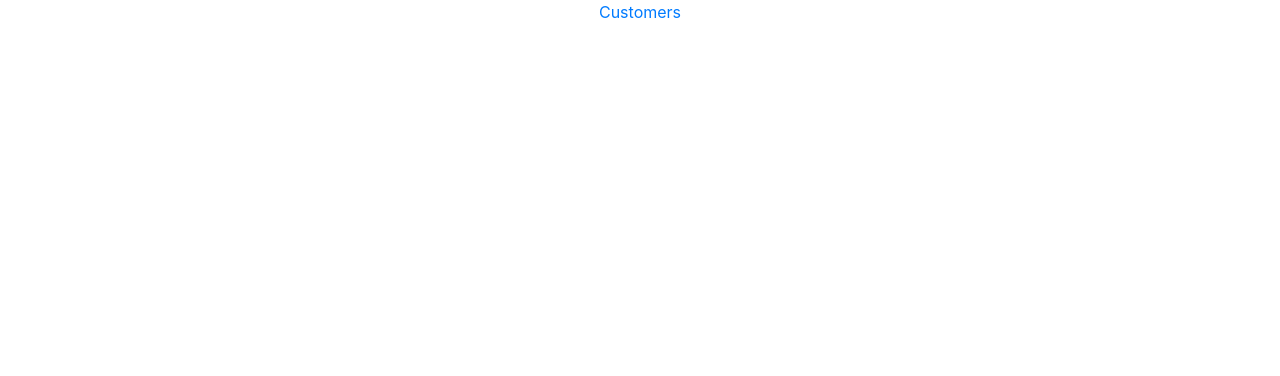
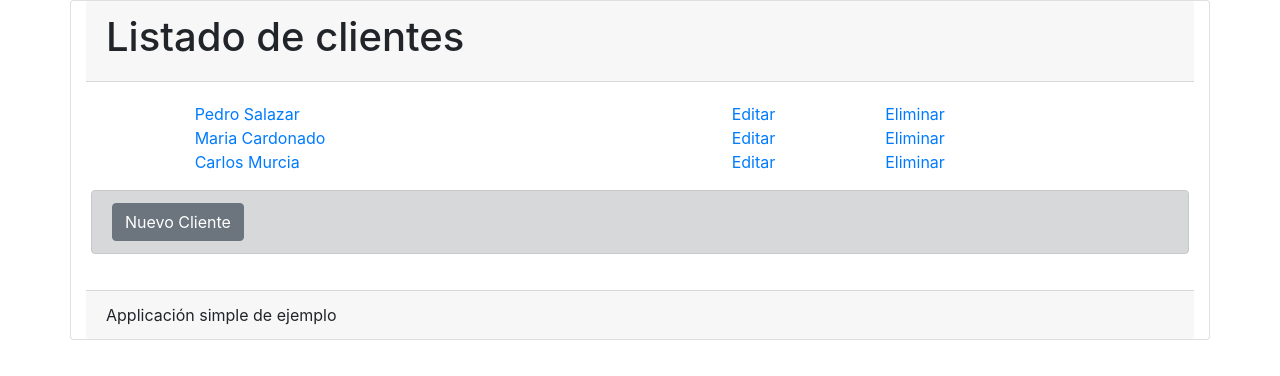
Before and after one commit to sancardenasv/react-customers-app, a React (Create React App) app: page /customers in a window 1280 px wide. Shown: the top 376 px of the page. Built offline with nearby package versions, Linux system fonts and the light colour scheme.

Commit message:
added navigation and containers

```diff
--- a/src/App.jsx
+++ b/src/App.jsx
@@ -1,13 +1,25 @@
 import React, { Component } from 'react';
-import { Link, BrowserRouter as Router } from "react-router-dom";
+import { BrowserRouter as Router, Route, Switch } from "react-router-dom";
 import './App.css';
+import HomeContainer from './containers/HomeContainer';
+import CustomersContainer from './containers/CustomersContainer';
 
 class App extends Component {
+    renderHome = () => <h1>Home</h1>;
+    renderCustomerContainer = () => <h1>Customer Container</h1>;
+    renderCustomerListContainer = () => <h1>Customer List Container</h1>;
+    renderCustomerNewContainer = () => <h1>Customer New Container</h1>;
+
     render() {
         return (
             <Router>
-                <div className="App">
-                    <Link to="/customers"> Customers </Link>
+                <div className="container">
+                    <Route exact path="/" component={HomeContainer} />
+                    <Route exact path="/customers/" component={CustomersContainer} />
+                    <Switch>
+                        <Route path="/customers/new" component={this.renderCustomerNewContainer} />
+                        <Route path="/customers/:dni" component={this.renderCustomerContainer} />
+                    </Switch>
                 </div>
             </Router>
         );
--- a/src/components/AppFrame.jsx
+++ b/src/components/AppFrame.jsx
@@ -4,10 +4,16 @@ import AppHeader from './AppHeader';
 
 const AppFrame = ({header, body, footer}) => {
     return (
-        <div>
-            <AppHeader title={header}></AppHeader>
-            <div>{body}</div>
-            <div>Applicación simple de ejemplo</div>
+        <div className="card col-12">
+            <div className="card-header">
+                <AppHeader title={header}></AppHeader>
+            </div>
+            <div className="card-body">
+                <div>{body}</div>
+            </div>
+            <div className="card-footer">
+                <div>Applicación simple de ejemplo</div>
+            </div>
         </div>
     );
 };
--- a/src/components/CustomerListItem.jsx
+++ b/src/components/CustomerListItem.jsx
@@ -4,19 +4,17 @@ import PropTypes from 'prop-types';
 
 const CustomerListItem = ({name, editAction, delAction, urlPath, dni}) => {
     return (
-        <div>
-            <div>
-                <div>
-                    <Link to={`${urlPath}${dni}`}>{name}</Link>
-                </div>
-                <div>
-                    <Link to={`${urlPath}${dni}/edit`}>{editAction}</Link>
-                </div>
-                <div>
-                    <Link to={`${urlPath}${dni}/del`}>{delAction}</Link>
-                </div>
+        <>
+            <div className="col-7">
+                <Link to={`${urlPath}${dni}`}>{name}</Link>
             </div>
-        </div>
+            <div className="col-2">
+                <Link to={`${urlPath}${dni}/edit`}>{editAction}</Link>
+            </div>
+            <div className="col-3">
+                <Link to={`${urlPath}${dni}/del`}>{delAction}</Link>
+            </div>
+        </>
     );
 };
 
--- a/src/components/CustomersActions.jsx
+++ b/src/components/CustomersActions.jsx
@@ -3,7 +3,7 @@ import PropTypes from 'prop-types';
 
 const CustomersActions = ({children}) => {
     return (
-        <div className="row">
+        <div className="col-12 alert alert-dark mt-3" role="alert">
             <div>{children}</div>
         </div>
     );
--- a/src/components/CostumersList.jsx
+++ b/src/components/CustomersList.jsx
@@ -2,14 +2,15 @@ import React from 'react';
 import PropTypes from 'prop-types';
 import CustomerListItem from './CustomerListItem';
 
-const CostumersList = ({costumers, urlPath}) => {
+const CustomersList = ({customers, urlPath}) => {
     return (
-        <div>
+        <div className="row">
             {
-                costumers.map( c =>
+                customers.map( c =>
                     <CustomerListItem
                         key={c.dni}
                         name={c.name}
+                        dni={c.dni}
                         editAction={'Editar'}
                         delAction={'Eliminar'}
                         urlPath={urlPath}>
@@ -20,9 +21,9 @@ const CostumersList = ({costumers, urlPath}) => {
     );
 };
 
-CostumersList.propTypes = {
-    costumers: PropTypes.array.isRequired,
+CustomersList.propTypes = {
+    customers: PropTypes.array.isRequired,
     urlPath: PropTypes.string.isRequired,
 };
 
-export default CostumersList;
+export default CustomersList;
--- /dev/null
+++ b/src/containers/CustomersContainer.jsx
@@ -0,0 +1,54 @@
+import React, { Component } from 'react';
+import PropTypes from 'prop-types';
+import AppFrame from './../components/AppFrame';
+import CustomerList from './../components/CustomersList';
+import CustomersActions from '../components/CustomersActions';
+
+const customers = [
+    {
+        "dni": "656565650",
+        "name": "Pedro Salazar",
+        "age": 26
+    },
+    {
+        "dni": "9873637643",
+        "name": "Maria Cardonado",
+        "age": 37
+    },
+    {
+        "dni": "872323646834",
+        "name": "Carlos Murcia",
+        "age": 43
+    }
+];
+
+class CustomersContainer extends Component {
+    renderBody = customers => (
+        <div className="row justify-content-center">
+            <CustomerList customers={customers}
+                urlPath={'customer/'}>
+            </CustomerList>
+            <CustomersActions>
+                <button type="button" className="btn btn-secondary"
+                    onClick={this.handleAddNew}>Nuevo Cliente
+                </button>
+            </CustomersActions>
+        </div>
+    );
+
+    render() {
+        return (
+            <div className="row">
+                <AppFrame header={'Listado de clientes'}
+                    body={this.renderBody(customers)}>
+                </AppFrame>
+            </div>
+        );
+    }
+}
+
+CustomersContainer.propTypes = {
+
+};
+
+export default CustomersContainer;
--- /dev/null
+++ b/src/containers/HomeContainer.jsx
@@ -0,0 +1,33 @@
+import React, { Component } from 'react';
+import { withRouter } from "react-router-dom";
+import AppFrame from "./../components/AppFrame";
+import CustomersActions from "./../components/CustomersActions";
+
+class HomeContainer extends Component {
+    customersListOnClick = () => {
+        console.log("customersListOnClick");
+        this.props.history.push('/customers');
+    };
+
+    render() {
+        return (
+            <div className="row">
+                <AppFrame
+                    header='Home'
+                    body={
+                        <div className="row justify-content-center">
+                            Esta es la pantalla inicial
+                            <CustomersActions>
+                                <button type="button" className="btn btn-secondary"
+                                    onClick={this.customersListOnClick}>Listado de clientes
+                                </button>
+                            </CustomersActions>
+                        </div>
+                    }>
+                </AppFrame>
+            </div>
+        );
+    }
+}
+
+export default withRouter(HomeContainer);
```
Also changed, not shown: src/components/CustomerEdit.jsx (added, +19 -0 lines), 1 other file (tests, documents, lock files or other folders).
